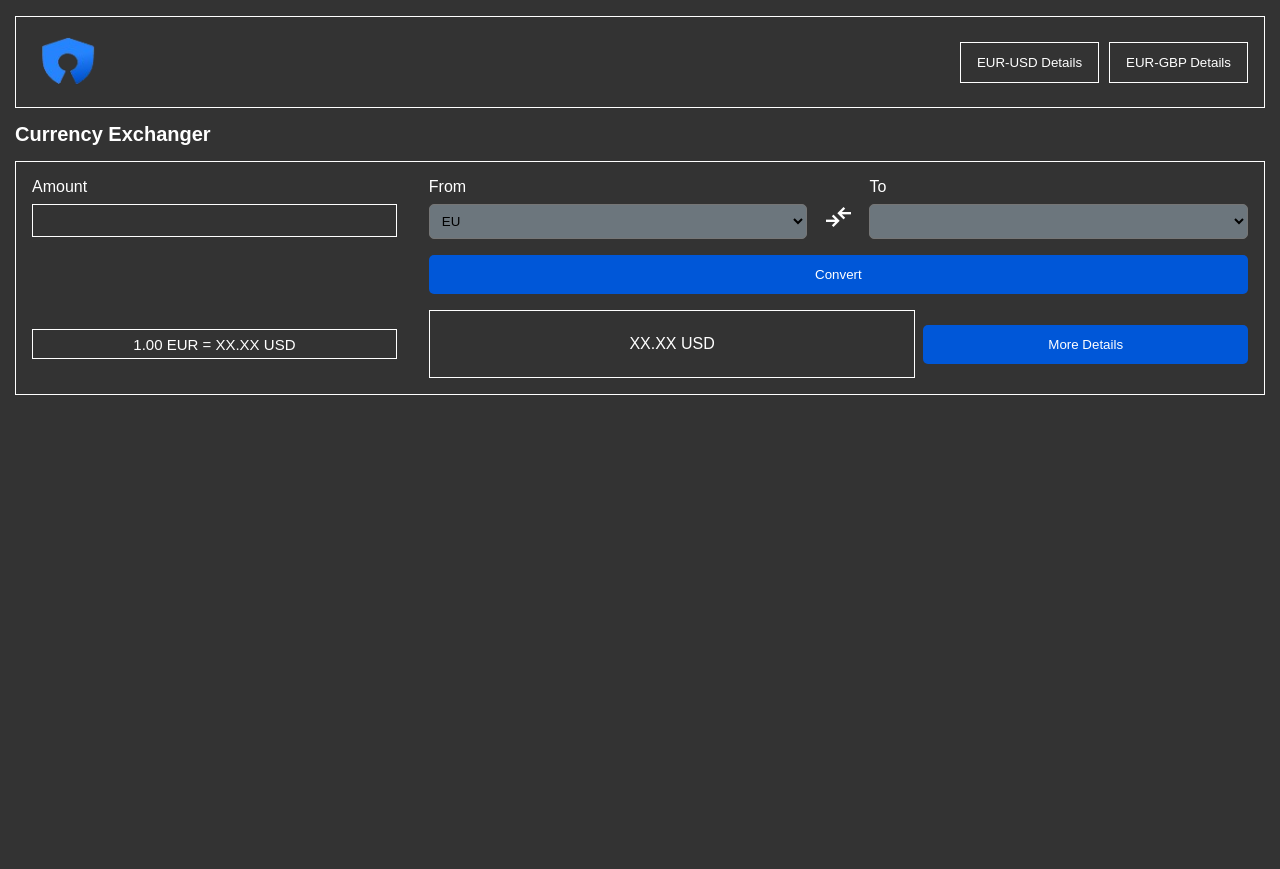
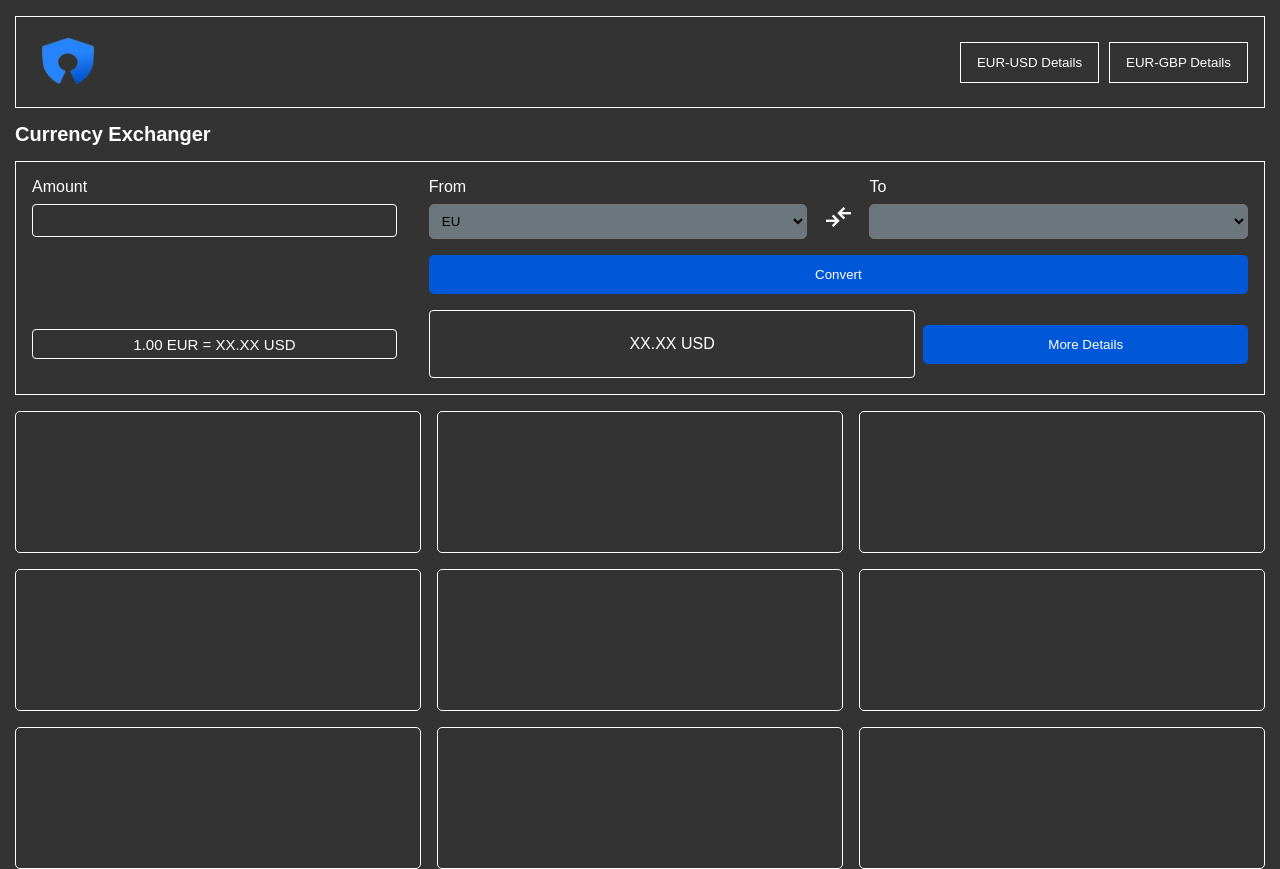
Before and after one commit to Mbarachi/currency-exchanger, an Angular app: page / in a window 1280 px wide. Before the commit the page ends 800 px from the top, so only its background shows below. Built offline with nearby package versions, Linux system fonts and the light colour scheme.

Commit message:
Cards Grid Section Designed

```diff
--- a/src/app/app.component.html
+++ b/src/app/app.component.html
@@ -61,6 +61,15 @@
       </div>
     </div>
   </section>
+
+  <!-- Card grid Section -->
+  <section>
+    <div class="card-grid">
+      <div class="card" *ngFor="let card of cards">
+
+      </div>
+    </div>
+  </section>
 </div>
 
 
--- a/src/app/app.component.scss
+++ b/src/app/app.component.scss
@@ -1,10 +1,12 @@
 header {
     color: white;
     padding: 0.5rem 1rem;
-    background-color: #333; /* makes the header Opaque */
+    background-color: #333;
+    /* makes the header Opaque */
     border: 1px solid;
     margin-top: 1rem;
-    position: sticky; /* makes the header sticky */
+    position: sticky;
+    /* makes the header sticky */
     top: 0;
     z-index: 100;
 }
@@ -41,13 +43,18 @@ header {
 .currency-title {
     margin: 15px 0;
     font-size: 20px;
+
 }
 
 .sticky-panel {
     border: 1px solid white;
     padding: 1rem;
     height: fit-content;
+    position: sticky;
+    top: 0;
+    z-index: 100;
 }
+
 
 label {
     display: block;
@@ -59,6 +66,7 @@ input {
     width: 100%;
     box-sizing: border-box;
     border: 1px solid white;
+    border-radius: 4px;
     color: white;
     outline: none;
     background: none;
@@ -99,6 +107,7 @@ select {
         height: 30px;
         box-sizing: border-box;
         border: 1px solid white;
+        border-radius: 4px;
         color: white;
         text-align: center;
         display: flex;
@@ -116,6 +125,7 @@ select {
         padding: 8px;
         box-sizing: border-box;
         border: 1px solid white;
+        border-radius: 4px;
         color: white;
         text-align: center;
     }
@@ -161,3 +171,20 @@ select {
     width: 100%;
     cursor: pointer;
 }
+
+.card-grid {
+    display: grid;
+    grid-template-columns: repeat(3, 1fr);
+    gap: 1rem;
+    margin-top: 1rem;
+}
+
+.card {
+    display: flex;
+    align-items: center;
+    justify-content: center;
+    border: 1px solid white;
+    border-radius: 5px;
+    padding: 20px;
+    height: 100px;
+}
--- a/src/app/app.component.ts
+++ b/src/app/app.component.ts
@@ -7,4 +7,6 @@ import { Component } from '@angular/core';
 })
 export class AppComponent {
   title = 'currency-coverter';
+
+   cards = [1,2,3,4,5,6,7,8,9]
 }
```
